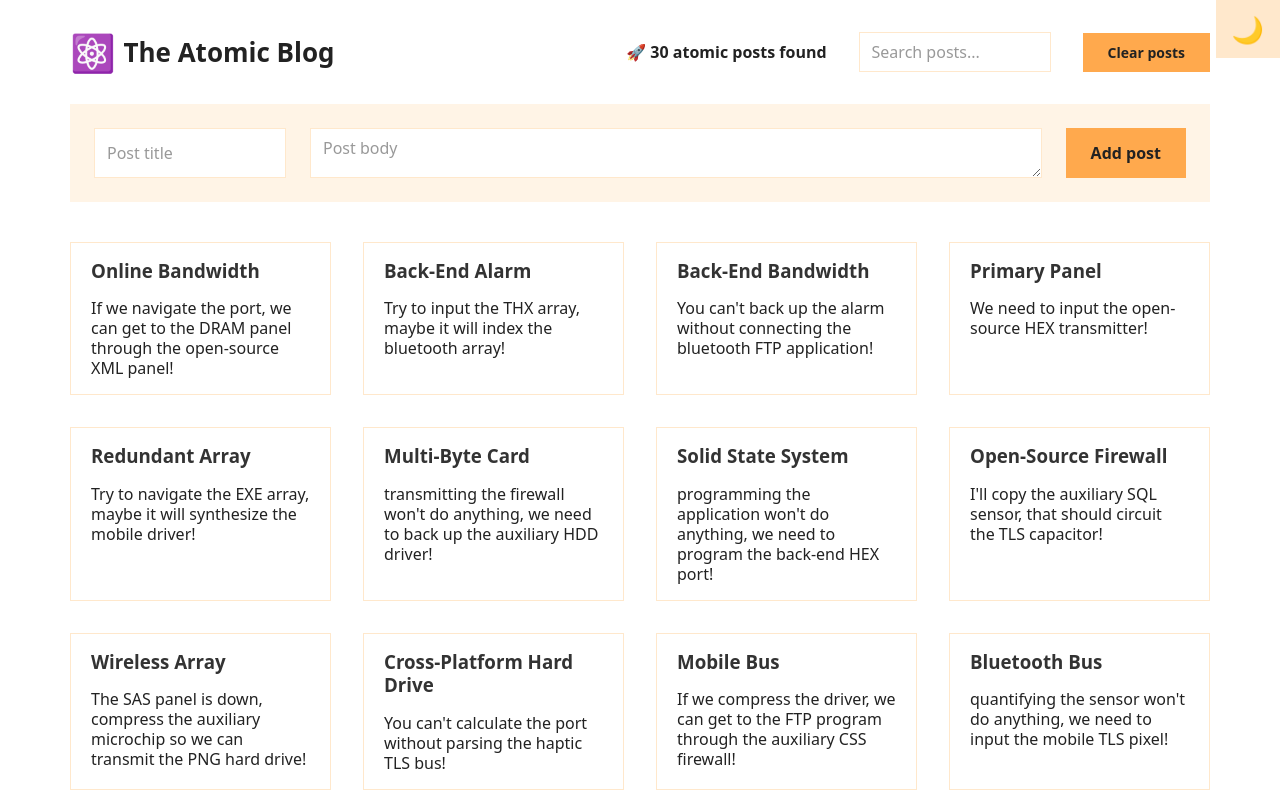
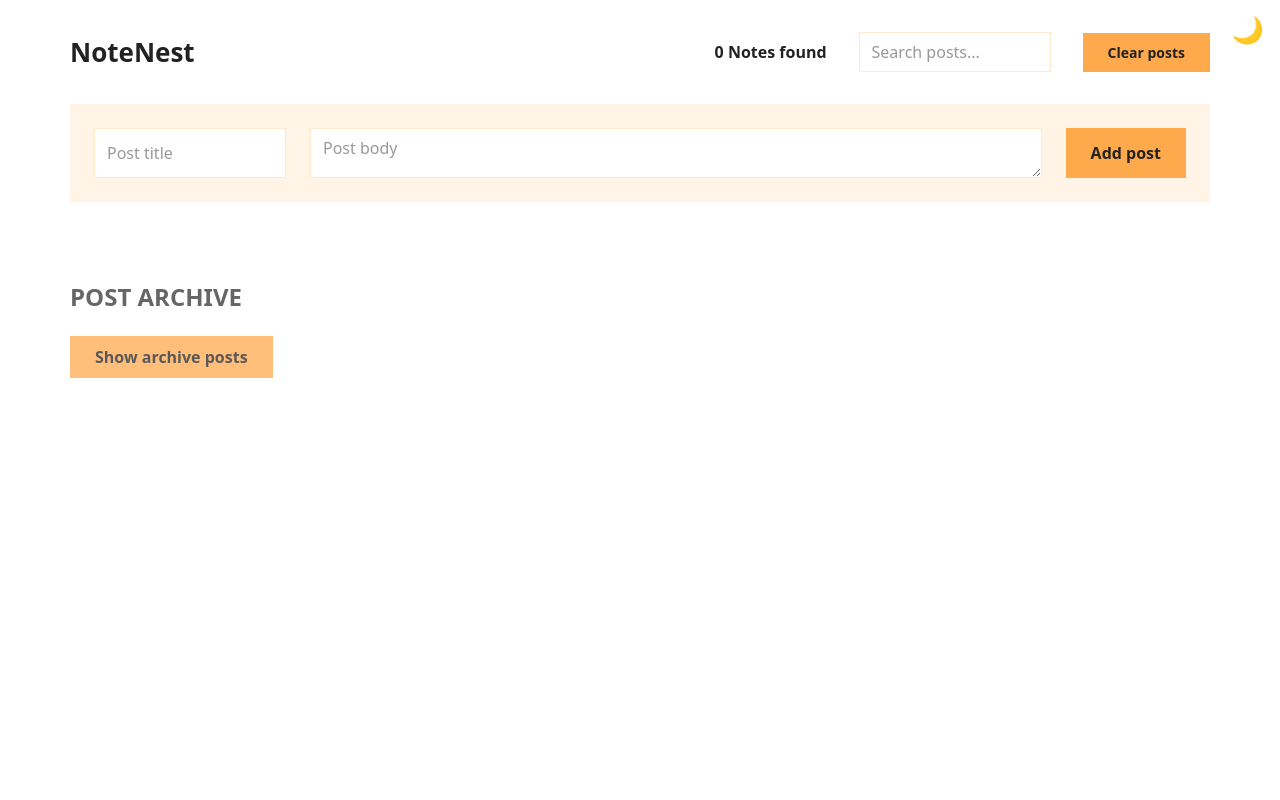
Before and after one commit to ayoubfatah/NoteNest, a React (Create React App) app: page / in a window 1280 px wide. Shown: the top 800 px of the page. Built offline with nearby package versions, Linux system fonts and the light colour scheme.

Commit message:
getting rid of unnecessary code

```diff
--- a/src/App.js
+++ b/src/App.js
@@ -1,21 +1,10 @@
 import { useEffect, useState } from "react";
-import { faker } from "@faker-js/faker";
-
-function createRandomPost() {
-  return {
-    title: `${faker.hacker.adjective()} ${faker.hacker.noun()}`,
-    body: faker.hacker.phrase(),
-  };
-}
 
 function App() {
-  const [posts, setPosts] = useState(() =>
-    Array.from({ length: 30 }, () => createRandomPost())
-  );
+  const [posts, setPosts] = useState([]);
   const [searchQuery, setSearchQuery] = useState("");
   const [isFakeDark, setIsFakeDark] = useState(false);
 
-  // Derived state. These are the posts that will actually be displayed
   const searchedPosts =
     searchQuery.length > 0
       ? posts.filter((post) =>
@@ -33,7 +22,6 @@ function App() {
     setPosts([]);
   }
 
-  // Whenever `isFakeDark` changes, we toggle the `fake-dark-mode` class on the HTML element (see in "Elements" dev tool).
   useEffect(
     function () {
       document.documentElement.classList.toggle("fake-dark-mode");
@@ -58,7 +46,6 @@ function App() {
       />
       <Main posts={searchedPosts} onAddPost={handleAddPost} />
       <Archive onAddPost={handleAddPost} />
-      <Footer />
     </section>
   );
 }
@@ -66,9 +53,7 @@ function App() {
 function Header({ posts, onClearPosts, searchQuery, setSearchQuery }) {
   return (
     <header>
-      <h1>
-        <span>⚛️</span>The Atomic Blog
-      </h1>
+      <h1>NoteNest</h1>
       <div>
         <Results posts={posts} />
         <SearchPosts
@@ -92,7 +77,7 @@ function SearchPosts({ searchQuery, setSearchQuery }) {
 }
 
 function Results({ posts }) {
-  return <p>🚀 {posts.length} atomic posts found</p>;
+  return <p> {posts.length} Notes found</p>;
 }
 
 function Main({ posts, onAddPost }) {
@@ -147,6 +132,7 @@ function List({ posts }) {
       {posts.map((post, i) => (
         <li key={i}>
           <h3>{post.title}</h3>
+
           <p>{post.body}</p>
         </li>
       ))}
@@ -155,11 +141,7 @@ function List({ posts }) {
 }
 
 function Archive({ onAddPost }) {
-  // Here we don't need the setter function. We're only using state to store these posts because the callback function passed into useState (which generates the posts) is only called once, on the initial render. So we use this trick as an optimization technique, because if we just used a regular variable, these posts would be re-created on every render. We could also move the posts outside the components, but I wanted to show you this trick 😉
-  const [posts] = useState(() =>
-    // 💥 WARNING: This might make your computer slow! Try a smaller `length` first
-    Array.from({ length: 10000 }, () => createRandomPost())
-  );
+  const [posts] = useState([]);
 
   const [showArchive, setShowArchive] = useState(false);
 
@@ -186,8 +168,4 @@ function Archive({ onAddPost }) {
   );
 }
 
-function Footer() {
-  return <footer>&copy; by The Atomic Blog ✌️</footer>;
-}
-
 export default App;
--- a/src/style.css
+++ b/src/style.css
@@ -26,7 +26,7 @@ body {
   padding: 16px;
   line-height: 1;
   font-size: 26px;
-  background-color: #ffe8cc;
+  background: none;
   border: none;
 }
 
```
